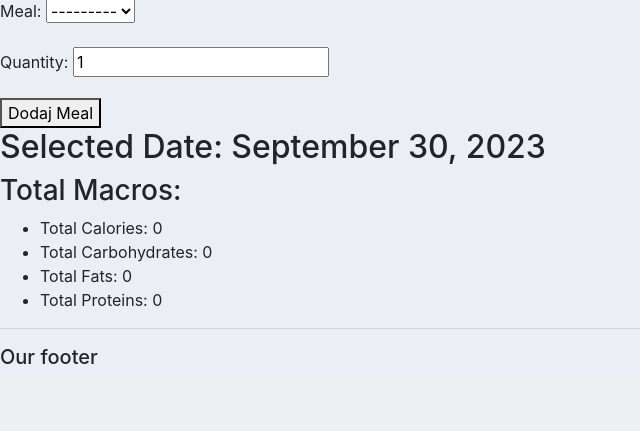
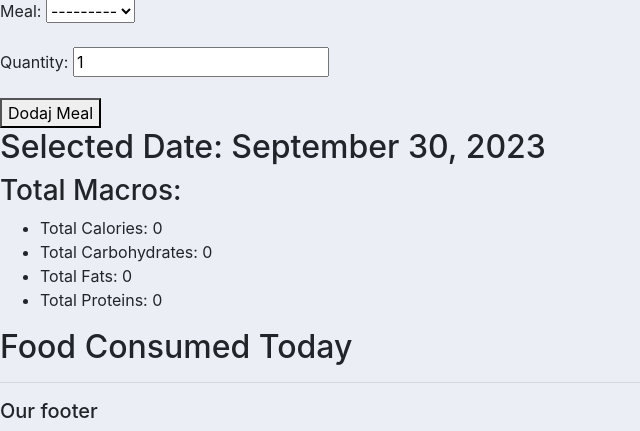
Before and after one commit to jbytow/GLTracker, a Django app: page /accounts/food_log/ in a window 1280 px wide. Shown: the part 557-988 px from the top of the page, without its empty margins (0-640 px from the left). Before the commit the page ends 921 px from the top, so only its background shows below. Run offline with Django 4.2, Linux system fonts and the light colour scheme; the visitor is signed in with stand-in values (Sample User, id 1); data comes from the database, SQL or seed files in the repository; data that the repository does not hold is empty.

Commit message:
0.91 FoodLog added food consumed today to the view

```diff
--- a/gltracker/accounts/templates/food_log.html
+++ b/gltracker/accounts/templates/food_log.html
@@ -40,20 +40,14 @@
         <li>Total Proteins: {{ total_macros.log_total_proteins }}</li>
     </ul>
 
-    <!-- Lista dodanych FoodItem -->
-    {% if food_items %}
-        <h2>Dodane FoodItem</h2>
-        <ul>
-            {% for food_item in food_items %}
-                <li>{{ food_item.food_item.name }} - {{ food_item.quantity }} {{ food_item.food_item.unit }}</li>
-            {% endfor %}
-        </ul>
-    {% endif %}
-
-{% if error_message %}
-    <div class="alert alert-danger">
-        {{ error_message }}
-    </div>
-{% endif %}
+    <h2>Food Consumed Today</h2>
+<ul>
+    {% for log_meal in food_log_meals %}
+        <li>{{ log_meal.meal.name }} - Quantity: {{ log_meal.quantity }}</li>
+    {% endfor %}
+    {% for log_item in food_log_items %}
+        <li>{{ log_item.food_item.name }} - Quantity: {{ log_item.quantity }}</li>
+    {% endfor %}
+</ul>
 
 {% endblock %}
--- a/gltracker/accounts/views.py
+++ b/gltracker/accounts/views.py
@@ -9,7 +9,7 @@ from .forms import DateForm
 
 from datetime import datetime
 
-from .models import Profile, WeightRecord, FoodLog, FoodDailyRequirements
+from .models import Profile, WeightRecord, FoodLog, FoodDailyRequirements, FoodLogMeal, FoodLogFoodItem
 from .forms import CreateUserForm, ProfileForm, WeightLogForm, \
     FoodDailyRequirementsForm, FoodLogFoodItemForm, FoodLogMealForm
 
@@ -181,6 +181,10 @@ def food_log(request):
     # Obliczamy makroskładniki
     total_macros = food_log.calculate_total_macros_log()
 
+    # Pobieramy wszystkie obiekty FoodLogFoodItem i FoodLogMeal powiązane z danym food_log
+    food_log_items = FoodLogFoodItem.objects.filter(food_log=food_log)
+    food_log_meals = FoodLogMeal.objects.filter(food_log=food_log)
+
     # Obsługa formularza dodawania FoodItem
     if 'submit_fooditem' in request.POST:
         fooditem_form = FoodLogFoodItemForm(request.POST, user=request.user)
@@ -206,7 +210,9 @@ def food_log(request):
     return render(request, 'food_log.html',
                   {'daily_requirements_form': daily_requirements_form,
                    'date_form': date_form,
+                   'selected_date': selected_date,
+                   'food_log_meals': food_log_meals,
+                   'food_log_items': food_log_items,
                    'total_macros': total_macros,
                    'fooditem_form': fooditem_form,
-                   'meal_form': meal_form,
-                   'selected_date': selected_date})
+                   'meal_form': meal_form})
```
